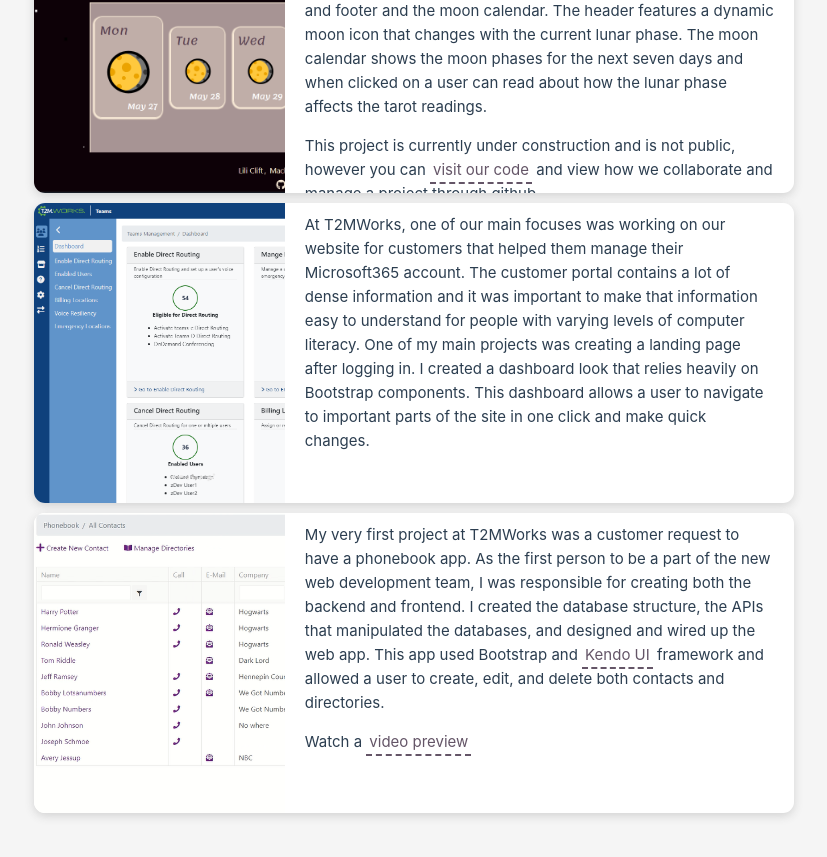
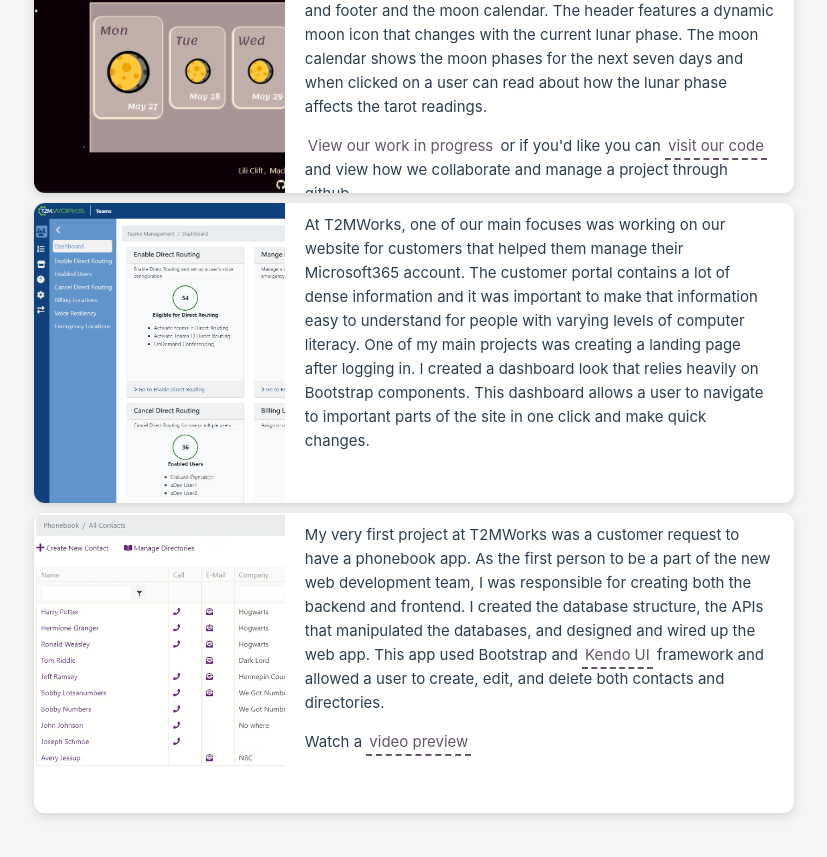
Before and after one commit to mackbra/personal-site, a Vue app: page / in a window 1280 px wide. Shown: the part 2260-3117 px from the top of the page, without its empty margins (336-1163 px from the left). Built offline with nearby package versions, Linux system fonts and the light colour scheme.

Commit message:
Update Work.vue

```diff
--- a/src/components/Work.vue
+++ b/src/components/Work.vue
@@ -13,7 +13,7 @@
               Esoteria is a personal project I’ve been working on in my free time with some of my former colleagues. Our vision is to create a website for people who want to learn how to use tarot cards. My main contributions to the website have been creating the header and footer and the moon calendar. The header features a dynamic moon icon that changes with the current lunar phase. The moon calendar shows the moon phases for the next seven days and when clicked on a user can read about how the lunar phase affects the tarot readings.
               <br/>
               <span class="learnMore">
-                This project is currently under construction and is not public, however you can <a class="portfolioLink" target="_blank" href="https://github.com/joshuavickstrom/TarotWebapp">visit our code</a> and view how we collaborate and manage a project through github.
+                <a class="porfolioLink" target="_blank" href="https://lilicecilia23.github.io/Esoteria/">View our work in progress</a> or if you'd like you can <a class="portfolioLink" target="_blank" href="https://github.com/joshuavickstrom/TarotWebapp">visit our code</a> and view how we collaborate and manage a project through github.
               </span>
           </div>
         </div>
```
